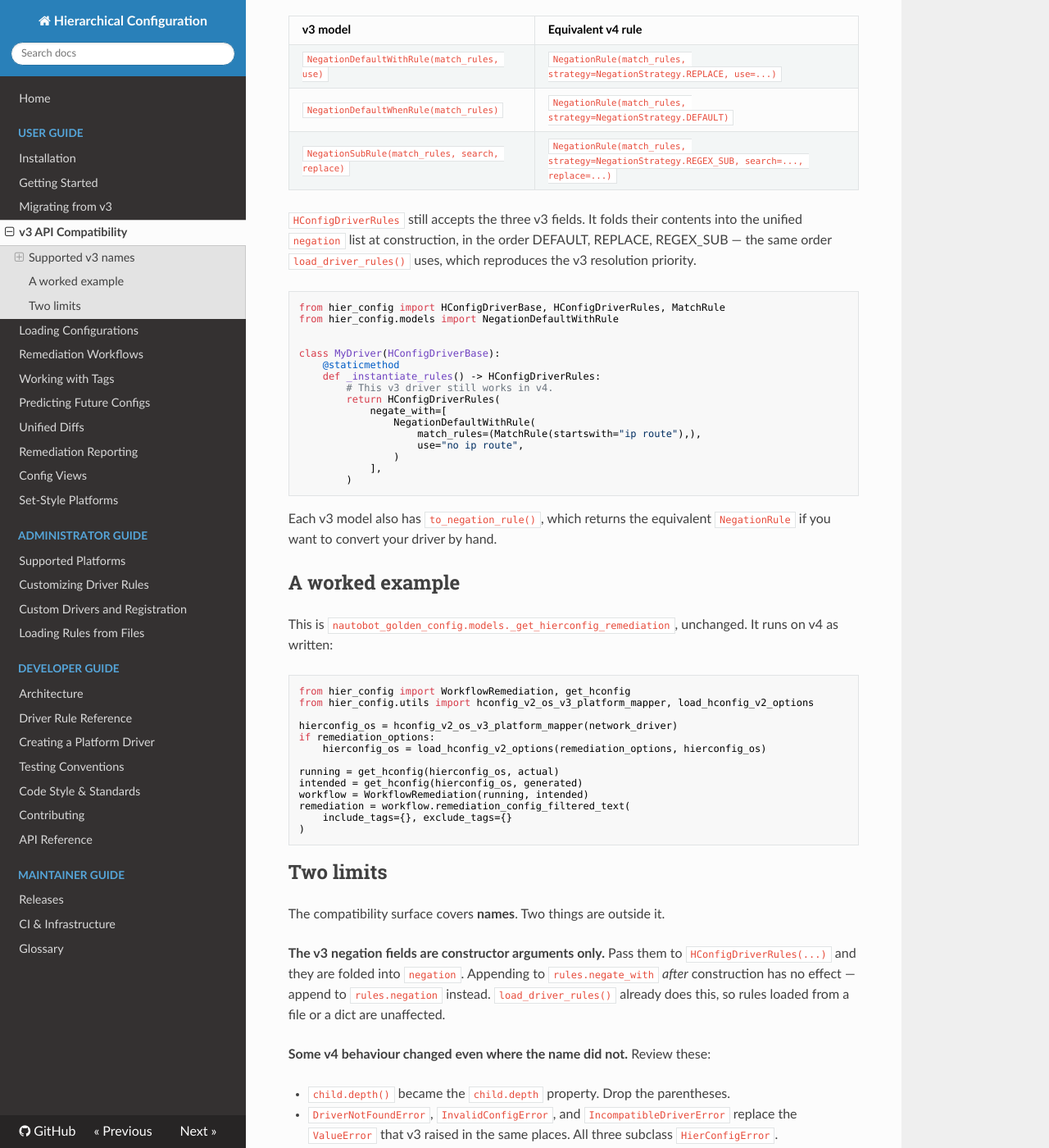
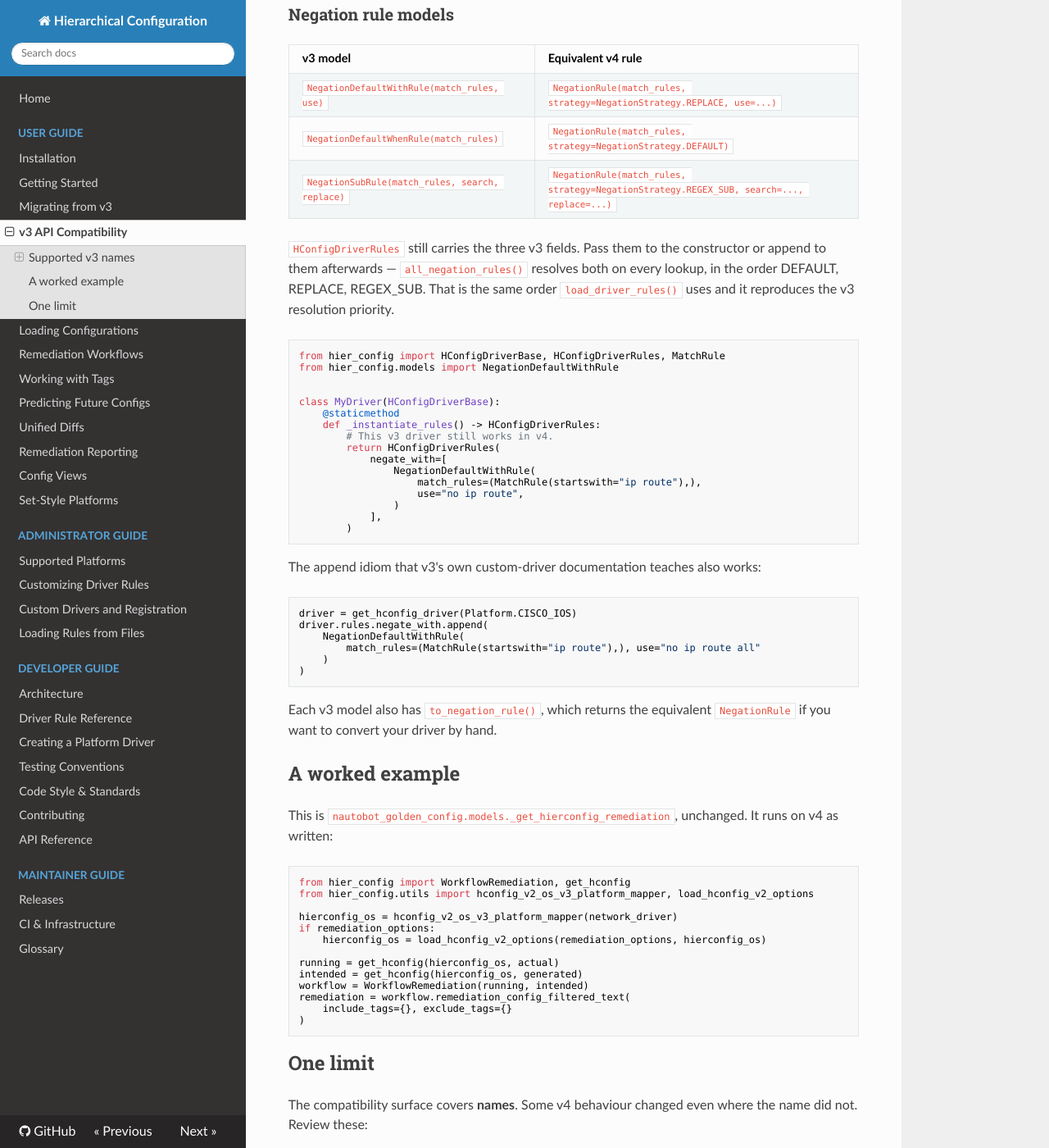
Before and after one commit to netdevops/hier_config, an MkDocs documentation site: the page built from docs/user/v3-compatibility.md, in a window 1280 px wide and 1400 px high, scrolled down 1516 px. Shown: the whole window at 82% size. Built offline with MkDocs 1.6.1, drawn with Linux system fonts in a browser that asks for light colours; nearby versions of some CDN libraries; some of the changed text lies outside the part shown.

Commit message:
Keep the v3 negation fields live, not constructor-only
Code review found that v3's own custom-driver documentation teaches
driver.rules.negate_with.append(...) in three places (docs/user/custom-drivers.md
lines 193, 276, 410 at tag v3.7.0). Folding those fields into the unified
negation list once at validation meant that idiom still ran, silently did
nothing, and produced a different -- potentially destructive -- remediation.
The premise behind the constructor-only decision was wrong.

Replace the after-model validator with HConfigDriverRules.all_negation_rules(),
which resolves `negation` plus the three v3 fields on every lookup.
driver.negate_with() and HConfigChild.negate() read through it. Appending to
either spelling now takes effect, and because nothing is mutated, re-validating
a rules model no longer duplicates every v3 rule -- HConfigDriverRules(
**base.model_dump(), negate_with=[...]) was silently doubling them. The no-v3-
rules path returns `negation` itself, so the common case allocates nothing.

Add options:negation_appended to the shared scenario module, exercising the
append idiom end to end. It matches v3.7.0 byte for byte, as do the other 28.

Also from the review:
- Restore HConfigChild.use_default_for_negation(), the one v3 public name still
  missing. The compatibility page claimed every v3 name worked; now it does.
- Correct CHANGELOG.md, which listed names under Removed that this branch
  retains, and add the missing issue references.
- Fix the hconfig_v2_os_v3_platform_mapper doctest: Platform is a str-mixin
  enum, so the repr is quoted.

Claude-Session: https://claude.ai/code/session_01HbMucj2WqnL685BRUcFhZT

````diff
--- a/docs/user/v3-compatibility.md
+++ b/docs/user/v3-compatibility.md
@@ -36,6 +36,7 @@ All four are importable from `hier_config` and from `hier_config.constructors`.
 | `HConfigChild.cisco_style_text(style, tag)` | `HConfigChild.indented_text()` |
 | `HConfigChild.tags_add(tag)` | `HConfigChild.add_tags()` |
 | `HConfigChild.tags_remove(tag)` | `HConfigChild.remove_tags()` |
+| `HConfigChild.use_default_for_negation(config)` | no v4 equivalent; restored against the unified rule list |
 
 ### Utility functions
 
@@ -59,10 +60,10 @@ pass them as keywords still work.
 | `NegationDefaultWhenRule(match_rules)` | `NegationRule(match_rules, strategy=NegationStrategy.DEFAULT)` |
 | `NegationSubRule(match_rules, search, replace)` | `NegationRule(match_rules, strategy=NegationStrategy.REGEX_SUB, search=..., replace=...)` |
 
-`HConfigDriverRules` still accepts the three v3 fields. It folds their contents into
-the unified `negation` list at construction, in the order DEFAULT, REPLACE,
-REGEX_SUB — the same order `load_driver_rules()` uses, which reproduces the v3
-resolution priority.
+`HConfigDriverRules` still carries the three v3 fields. Pass them to the
+constructor or append to them afterwards — `all_negation_rules()` resolves both on
+every lookup, in the order DEFAULT, REPLACE, REGEX_SUB. That is the same order
+`load_driver_rules()` uses and it reproduces the v3 resolution priority.
 
 ```python
 from hier_config import HConfigDriverBase, HConfigDriverRules, MatchRule
@@ -81,6 +82,17 @@ class MyDriver(HConfigDriverBase):
                 )
             ],
         )
+```
+
+The append idiom that v3's own custom-driver documentation teaches also works:
+
+```python
+driver = get_hconfig_driver(Platform.CISCO_IOS)
+driver.rules.negate_with.append(
+    NegationDefaultWithRule(
+        match_rules=(MatchRule(startswith="ip route"),), use="no ip route all"
+    )
+)
 ```
 
 Each v3 model also has `to_negation_rule()`, which returns the equivalent
@@ -107,17 +119,10 @@ remediation = workflow.remediation_config_filtered_text(
 )
 ```
 
-## Two limits
+## One limit
 
-The compatibility surface covers **names**. Two things are outside it.
-
-**The v3 negation fields are constructor arguments only.** Pass them to
-`HConfigDriverRules(...)` and they are folded into `negation`. Appending to
-`rules.negate_with` *after* construction has no effect — append to `rules.negation`
-instead. `load_driver_rules()` already does this, so rules loaded from a file or a
-dict are unaffected.
-
-**Some v4 behaviour changed even where the name did not.** Review these:
+The compatibility surface covers **names**. Some v4 behaviour changed even where
+the name did not. Review these:
 
 - `child.depth()` became the `child.depth` property. Drop the parentheses.
 - `DriverNotFoundError`, `InvalidConfigError`, and `IncompatibleDriverError` replace
````
Also changed, not shown: CHANGELOG.md (+30 -28 lines), docs/user/migrating-from-v3.md (+5 -7 lines), 6 other files.
